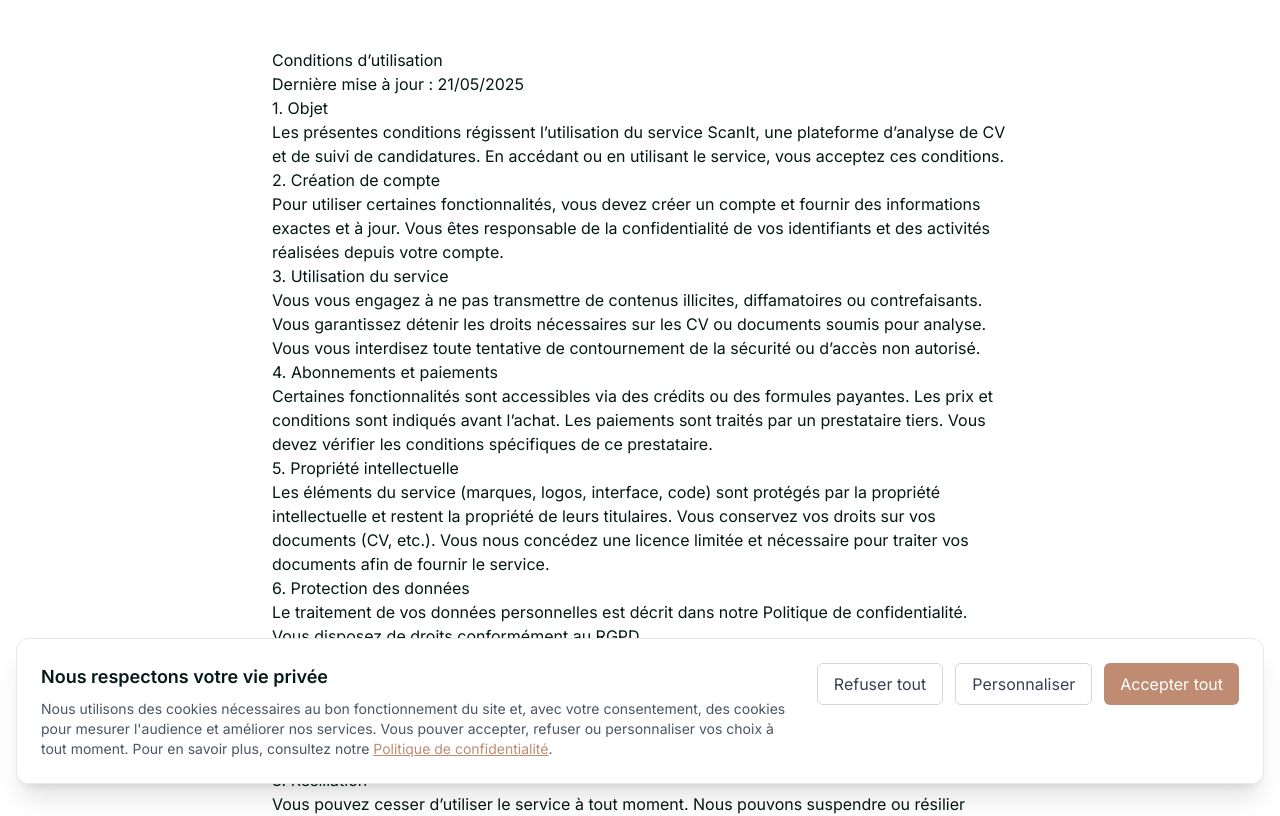
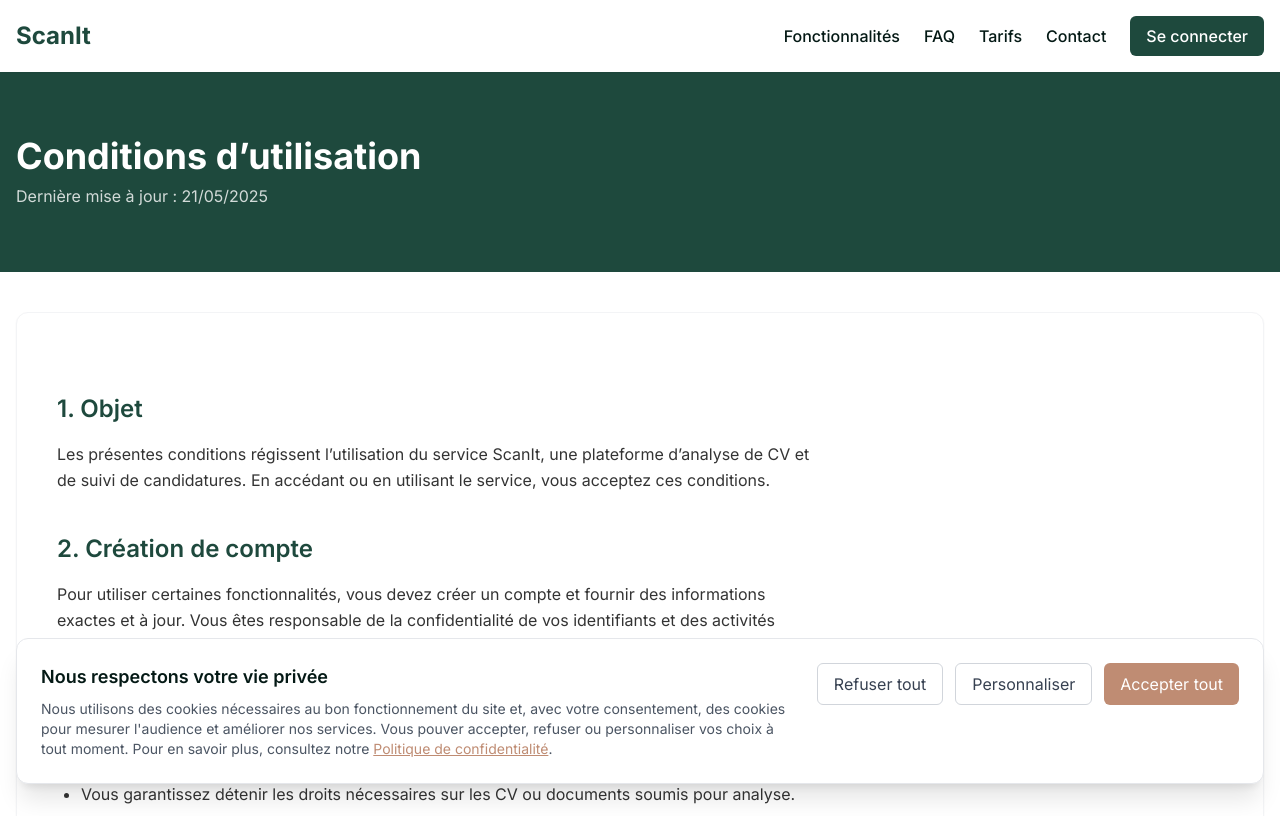
Before and after one commit to Kazuma746/front-end-scanit, a Next.js app: page /terms in a window 1280 px wide. Shown: the top 816 px of the page. Built offline with nearby package versions, Linux system fonts and the light colour scheme.

Commit message:
css page confidentialité

```diff
--- a/src/app/globals.css
+++ b/src/app/globals.css
@@ -23,6 +23,43 @@
 
   .section {
     @apply py-16;
+  }
+}
+
+/* Typographie personnalisée pour les pages légales (sans plugin) */
+@layer components {
+  .legal-content {
+    @apply text-dark;
+  }
+  .legal-content h1 {
+    @apply text-3xl md:text-4xl font-bold tracking-tight mb-4;
+  }
+  .legal-content h2 {
+    @apply text-2xl font-semibold mt-10 mb-4 text-secondary;
+  }
+  .legal-content h3 {
+    @apply text-xl font-semibold mt-8 mb-3;
+  }
+  .legal-content p {
+    @apply leading-relaxed text-black/80 mb-4;
+  }
+  .legal-content ul {
+    @apply list-disc pl-6 space-y-2 mb-4;
+  }
+  .legal-content ol {
+    @apply list-decimal pl-6 space-y-2 mb-4;
+  }
+  .legal-content li {
+    @apply leading-relaxed text-black/80;
+  }
+  .legal-content a {
+    @apply text-secondary underline underline-offset-2 hover:text-primary transition-colors;
+  }
+  .legal-content strong {
+    @apply font-semibold text-black;
+  }
+  .legal-content hr {
+    @apply my-8 border-gray-200;
   }
 }
 
--- a/src/app/privacy/page.tsx
+++ b/src/app/privacy/page.tsx
@@ -3,15 +3,26 @@
   description: 'Politique de confidentialité conforme au RGPD pour le service ScanIt (analyse de CV).',
 };
 
+import Header from '@/components/Header';
+import Footer from '@/components/Footer';
+
 export default function PrivacyPage() {
   return (
-    <main className="container py-12 prose prose-gray max-w-3xl">
-      <h1>Politique de confidentialité</h1>
+    <div className="min-h-screen flex flex-col bg-white">
+      <Header />
 
-      <p>
-        Dernière mise à jour : {new Date().toLocaleDateString('fr-FR')}
-      </p>
+      {/* Hero */}
+      <section className="bg-secondary text-white">
+        <div className="container py-16">
+          <h1 className="text-3xl md:text-4xl font-bold">Politique de confidentialité</h1>
+          <p className="mt-2 text-white/80">Dernière mise à jour : {new Date().toLocaleDateString('fr-FR')}</p>
+        </div>
+      </section>
 
+      {/* Contenu */}
+      <main className="container flex-1 py-10">
+        <div className="bg-white rounded-xl shadow-sm border border-gray-100 p-6 md:p-10">
+          <article className="legal-content max-w-3xl">
             <h2>1. Responsable du traitement</h2>
             <p>
               ScanIt – Ynov Paris Campus, 12 Rue Anatole France, 92000 Nanterre, France. Téléphone : 01 48 07 07 02.
@@ -85,6 +96,11 @@
               Nous pouvons modifier la présente politique pour refléter les évolutions légales ou fonctionnelles. Nous vous
               informerons par des moyens appropriés en cas de changements significatifs.
             </p>
+          </article>
+        </div>
       </main>
+
+      <Footer />
+    </div>
   );
 }
--- a/src/app/terms/page.tsx
+++ b/src/app/terms/page.tsx
@@ -3,13 +3,26 @@
   description: "Conditions d'utilisation du service ScanIt (analyse de CV).",
 };
 
+import Header from '@/components/Header';
+import Footer from '@/components/Footer';
+
 export default function TermsPage() {
   return (
-    <main className="container py-12 prose prose-gray max-w-3xl">
-      <h1>Conditions d’utilisation</h1>
+    <div className="min-h-screen flex flex-col bg-white">
+      <Header />
 
-      <p>Dernière mise à jour : {new Date().toLocaleDateString('fr-FR')}</p>
+      {/* Hero */}
+      <section className="bg-secondary text-white">
+        <div className="container py-16">
+          <h1 className="text-3xl md:text-4xl font-bold">Conditions d’utilisation</h1>
+          <p className="mt-2 text-white/80">Dernière mise à jour : {new Date().toLocaleDateString('fr-FR')}</p>
+        </div>
+      </section>
 
+      {/* Contenu */}
+      <main className="container flex-1 py-10">
+        <div className="bg-white rounded-xl shadow-sm border border-gray-100 p-6 md:p-10">
+          <article className="legal-content max-w-3xl">
             <h2>1. Objet</h2>
             <p>
               Les présentes conditions régissent l’utilisation du service ScanIt, une plateforme d’analyse de CV et de
@@ -80,6 +93,11 @@
             <p>
               ScanIt – Ynov Paris Campus, 12 Rue Anatole France, 92000 Nanterre. Téléphone : 01 48 07 07 02.
             </p>
+          </article>
+        </div>
       </main>
+
+      <Footer />
+    </div>
   );
 }
```
Lines whose indentation alone changed are shown as unchanged.
